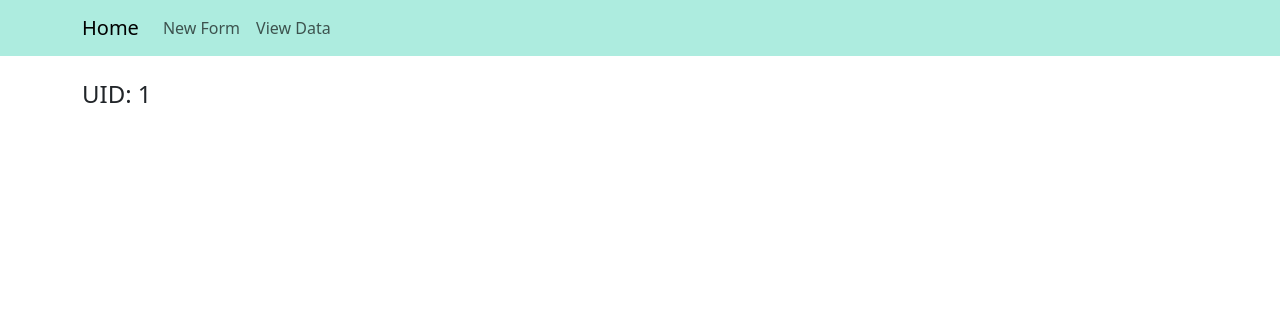
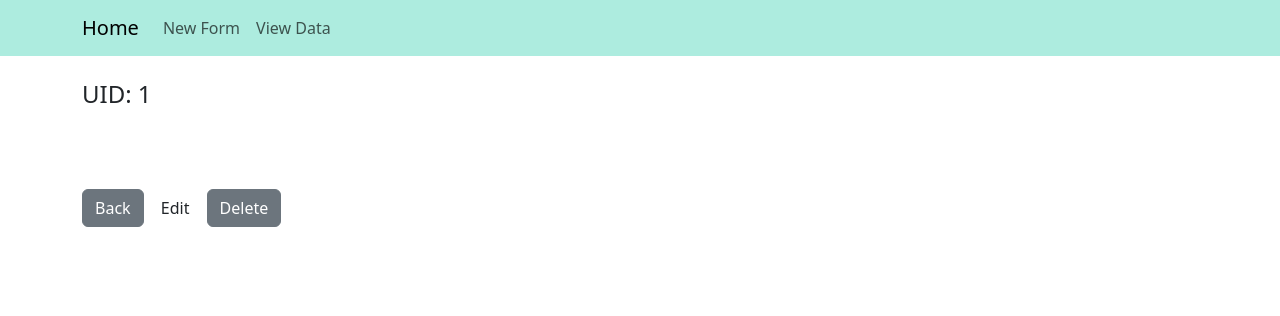
Before and after one commit to c-goodman/mk, a Django app: page /data_detail/1 in a window 1280 px wide. Shown: the top 316 px of the page. Run offline with Django 5.2, Linux system fonts and the light colour scheme; tables that the repository leaves empty hold one stand-in row (values such as "Sample post"); some libraries are stand-ins or nearby versions.

Commit message:
Add edit, back and delete links to detail view template

```diff
--- a/mk_form/templates/mk_form/data_detail.html
+++ b/mk_form/templates/mk_form/data_detail.html
@@ -19,7 +19,9 @@
 </div>
 
 <div class="container">
-
+    <a href="{% url 'data_list' %}" class="btn btn-secondary my-5">Back</a>
+    <a href="{% url 'data_edit' %}" class="btn btn-primaryt my-5">Edit</a>
+    <a href="{% url 'data_delete' %}" class="btn btn-secondary my-5">Delete</a>
 </div>
 
 {% endblock %}
```
